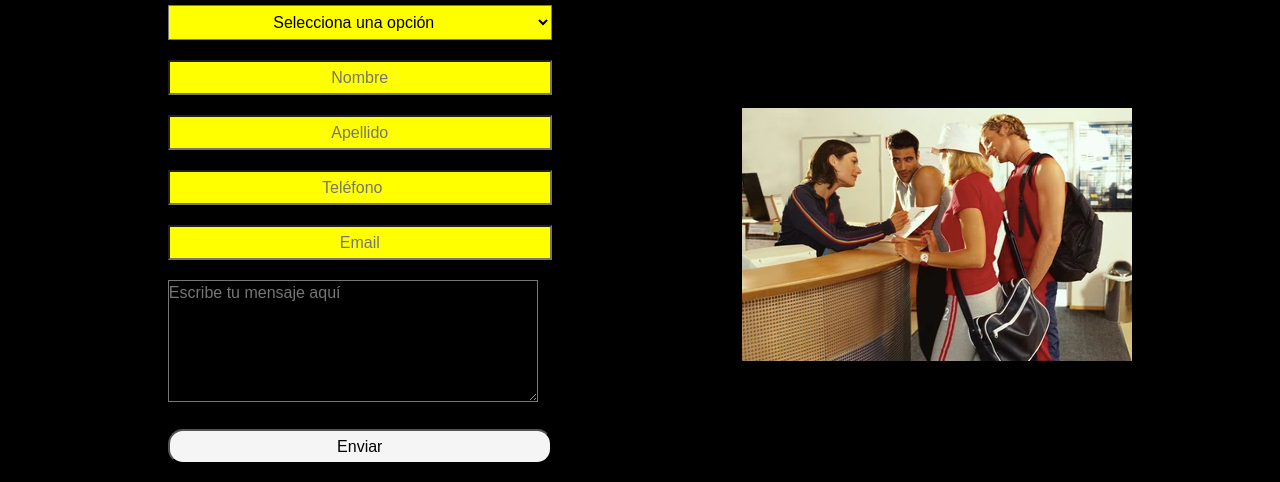
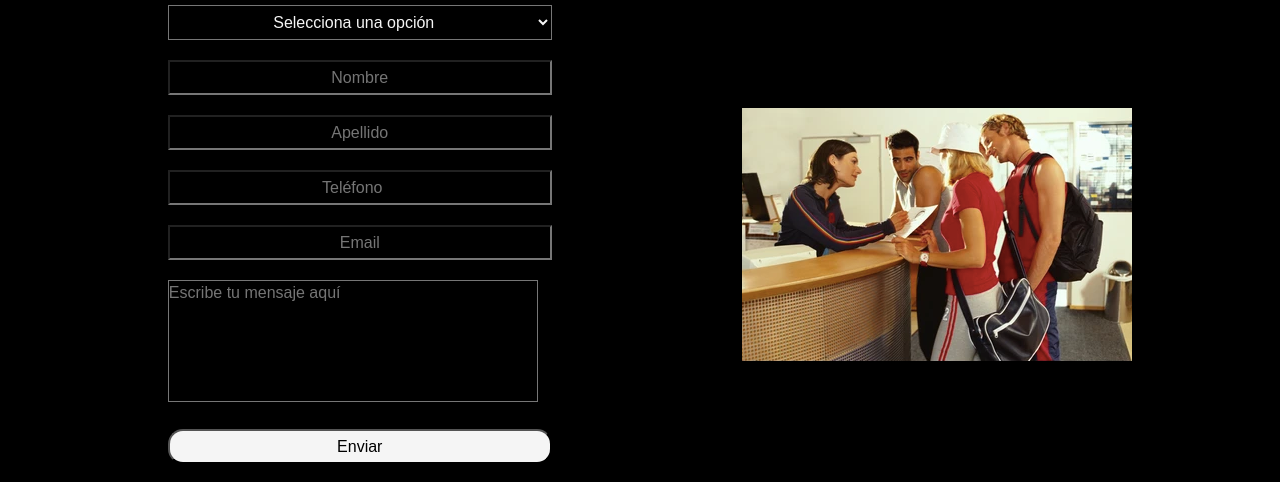
Before and after one commit to mbbujan/loremgym, a website: page pages/asociate.html in a window 1280 px wide. Shown: the part 201-683 px from the top of the page. Drawn offline with nearby package versions, Linux system fonts and the light colour scheme.

Commit message:
color menu asociate

```diff
--- a/scss/base/_mediaquery.scss
+++ b/scss/base/_mediaquery.scss
@@ -24,7 +24,7 @@
     width: 20%;
   }
 }
-
+/***** pone menu de salones vertical  en monitores **/
 @media screen and (min-width: 1000px) {
   .horarios {
     display: grid;
--- a/scss/components/_main.scss
+++ b/scss/components/_main.scss
@@ -29,7 +29,6 @@
     text-align: center;
     color: $color-titulo;
   }
-
   .asociate-formulario {
     display: flex;
     flex-flow: row-reverse wrap;
@@ -43,16 +42,14 @@
             width: 90%;
             height: 35px;
             text-align: center;
-            background-color: yellow;
-            option {
-              background-color: yellow;
-            }
+            background-color: transparent;
+            color: $color-formulario;
           }
         }
         div {
           input {
             margin-top: 20px;
-            background: yellow;
+            background: transparent;
             width: 90%;
             height: 35px;
             text-align: center;
@@ -62,7 +59,8 @@
           textarea {
             margin-top: 20px;
             background: transparent;
-            color: $color-cuerpo;
+            color: $color-formulario;
+            resize: none;
           }
         }
 
```
Also changed, not shown: css/estilos.css.
